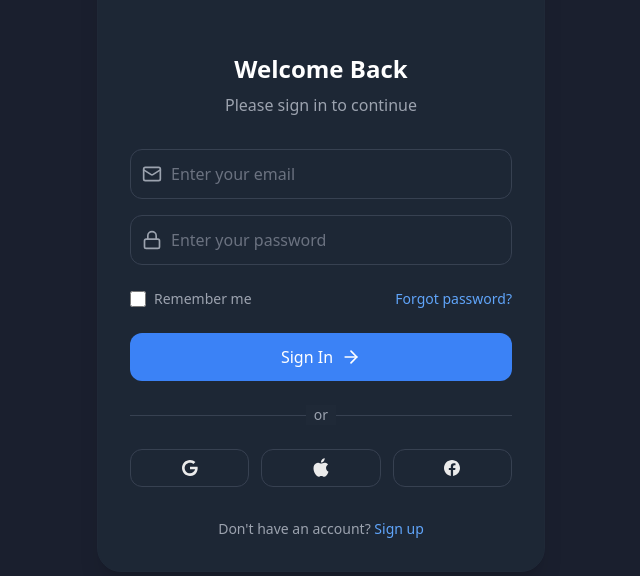
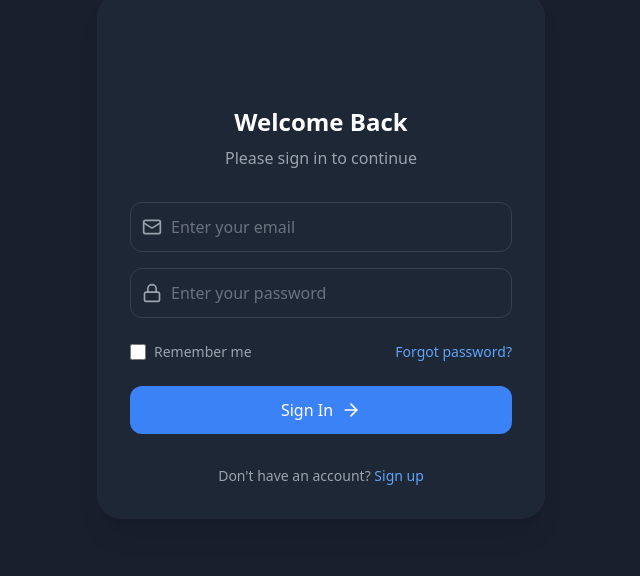
Before and after one commit to oscargavin/exercise_bike, a React (Vite) app: page /login in a window 1280 px wide. Shown: the part 144-720 px from the top of the page, without its empty margins (319-959 px from the left). Built offline with nearby package versions, Linux system fonts and the light colour scheme.

Commit message:
removed alt login options

```diff
--- a/src/pages/Login.jsx
+++ b/src/pages/Login.jsx
@@ -123,28 +123,6 @@ const Login = () => {
               </div>
             )}
           </button>
-
-          <div className="relative my-6">
-            <div className="absolute inset-0 flex items-center">
-              <div className="w-full border-t border-gray-700"></div>
-            </div>
-            <div className="relative flex justify-center text-sm">
-              <span className="px-2 bg-[#1f2937] text-gray-400">or</span>
-            </div>
-          </div>
-
-          {/* Social login buttons */}
-          <div className="grid grid-cols-3 gap-3">
-            <button className="flex justify-center items-center p-2 border border-gray-700 rounded-xl hover:bg-gray-800/50 transition-colors">
-              <img src="/google.svg" alt="Google" className="h-5 w-5" />
-            </button>
-            <button className="flex justify-center items-center p-2 border border-gray-700 rounded-xl hover:bg-gray-800/50 transition-colors">
-              <img src="/apple.svg" alt="Apple" className="h-5 w-5" />
-            </button>
-            <button className="flex justify-center items-center p-2 border border-gray-700 rounded-xl hover:bg-gray-800/50 transition-colors">
-              <img src="/facebook.svg" alt="Facebook" className="h-5 w-5" />
-            </button>
-          </div>
         </form>
 
         <p className="mt-8 text-center text-sm text-gray-400">
```
